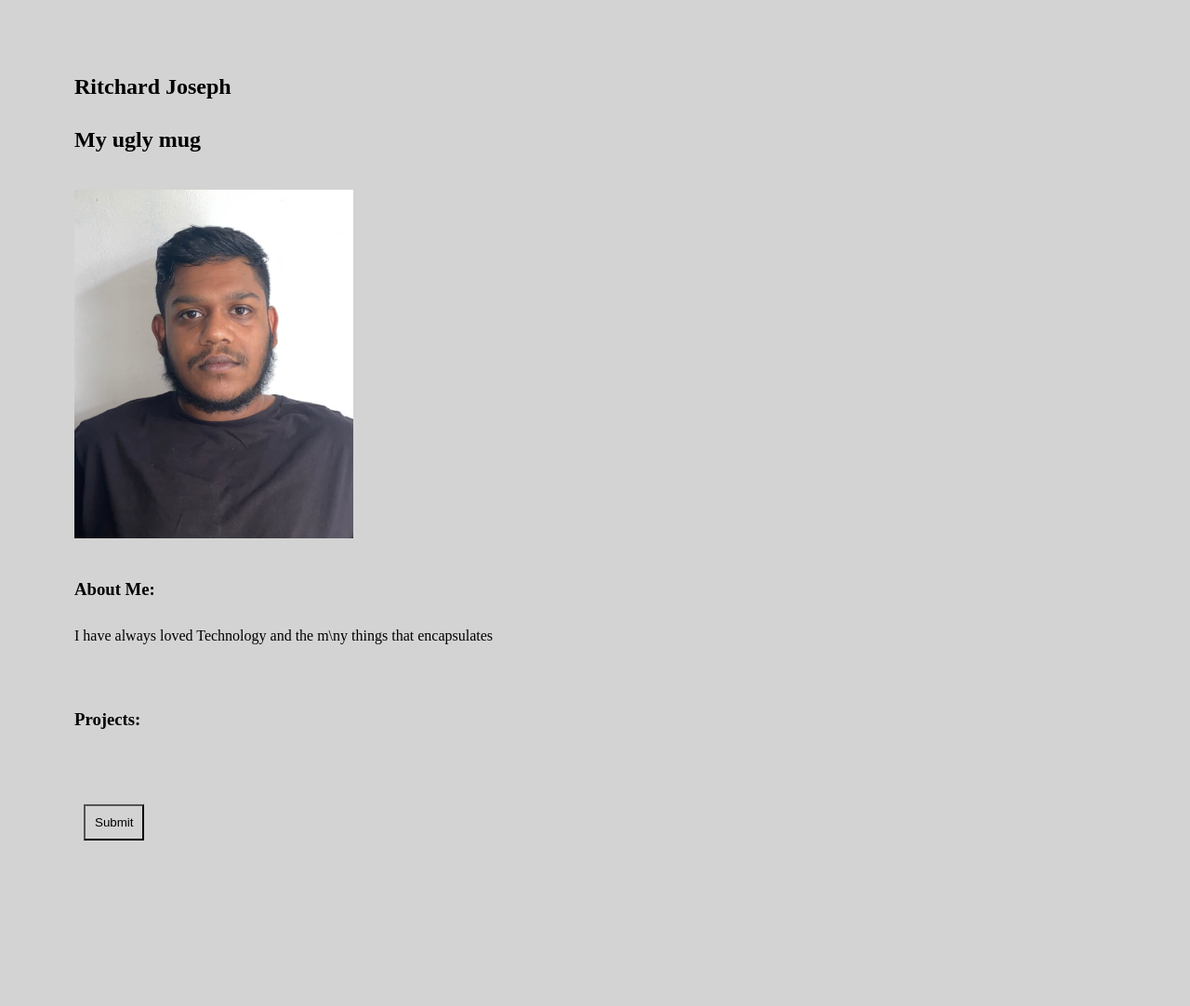
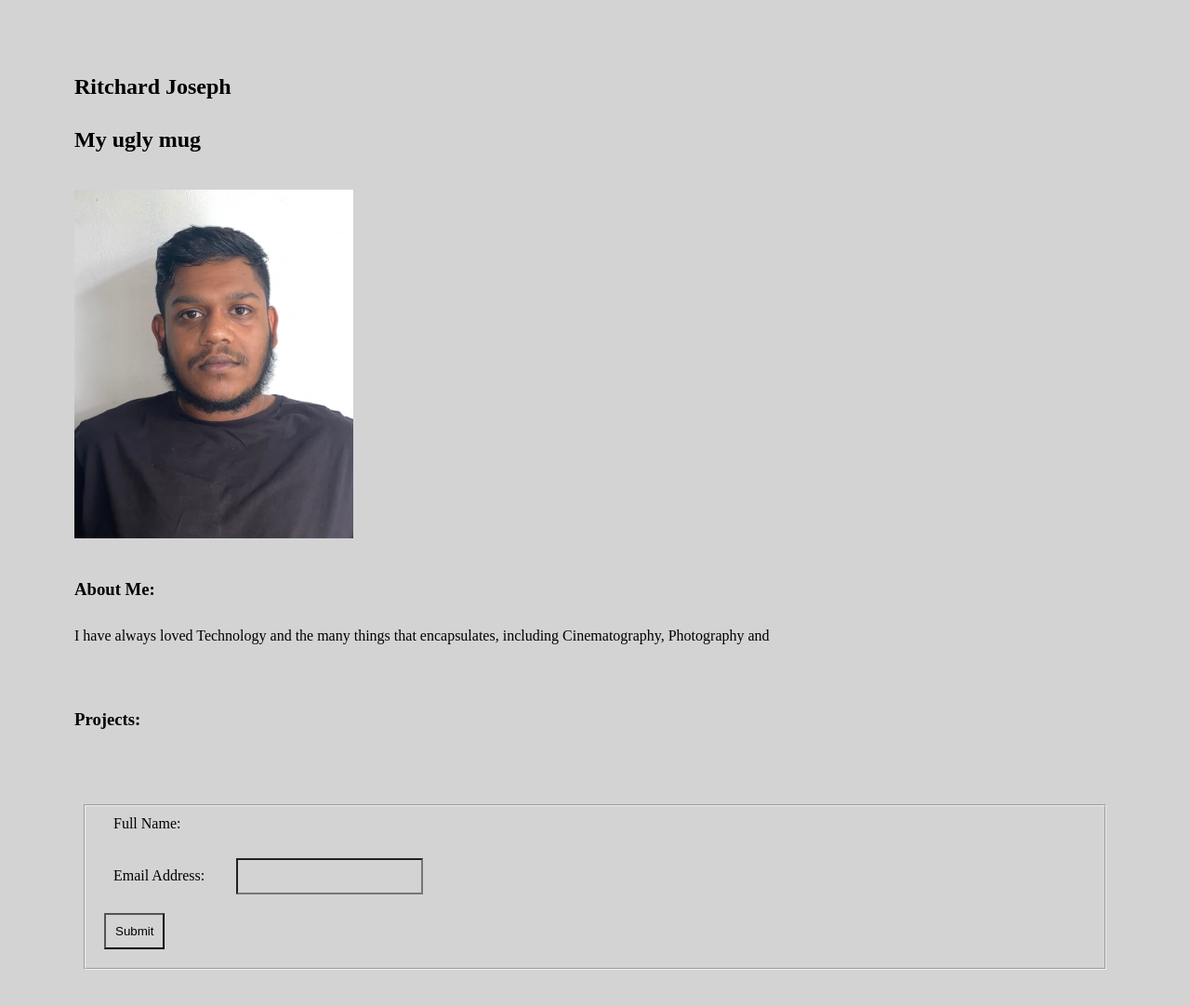
Before and after one commit to ritchardjoseph01/WebsitePortfolio, a plain HTML site: page index.html in a window 1280 px wide. Shown: the whole page at 93% size. Before the commit the page ends 994 px from the top, so only its background shows below. Drawn offline with Linux system fonts and the light colour scheme.

Commit message:
Added more to form

```diff
--- a/index.html
+++ b/index.html
@@ -14,7 +14,8 @@
 
         <img src="/Links and Images/Profile.jpg" alt="Mugshot of me" width="300px">
         <h3>About Me:</h3>
-        <p>I have always loved Technology and the m\ny things that encapsulates </p>
+        <p>I have always loved Technology and the many things that encapsulates, including Cinematography,
+            Photography and </p>
 
     </section>
 
@@ -23,8 +24,16 @@
     </section>
 
     <section>
-        <form action="submit">
-            <button type="submit">Submit</button>
+        <form action="https://www.w3schools.com/html/html_forms.asp">
+            <fieldset>
+                <label for="fullName">Full Name:</label>
+                <br>
+                <br>
+                <label for="email">Email Address:</label>
+                <input type="text" name="" id="form">
+                <br>
+                <input type="submit"></input>
+            </fieldset>
         </form>
     </section>
 
```
